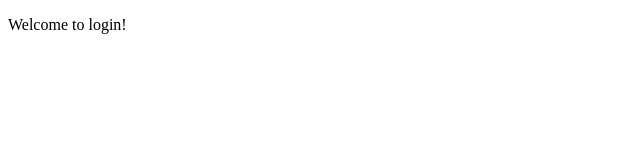
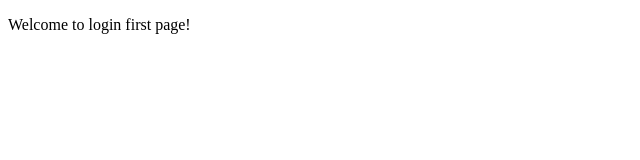
Before and after one commit to Linna1105/TestGit, a plain HTML site: page logins/login.html in a window 1280 px wide. Shown: the full height of the page, 0-640 px from the left. Drawn offline with Linux system fonts and the light colour scheme.

```diff
--- a/logins/login.html
+++ b/logins/login.html
@@ -6,6 +6,6 @@
     <title>Document</title>
 </head>
 <body>
-    <p>Welcome to login!</p>
+    <p>Welcome to login first page!</p>
 </body>
 </html>
```
